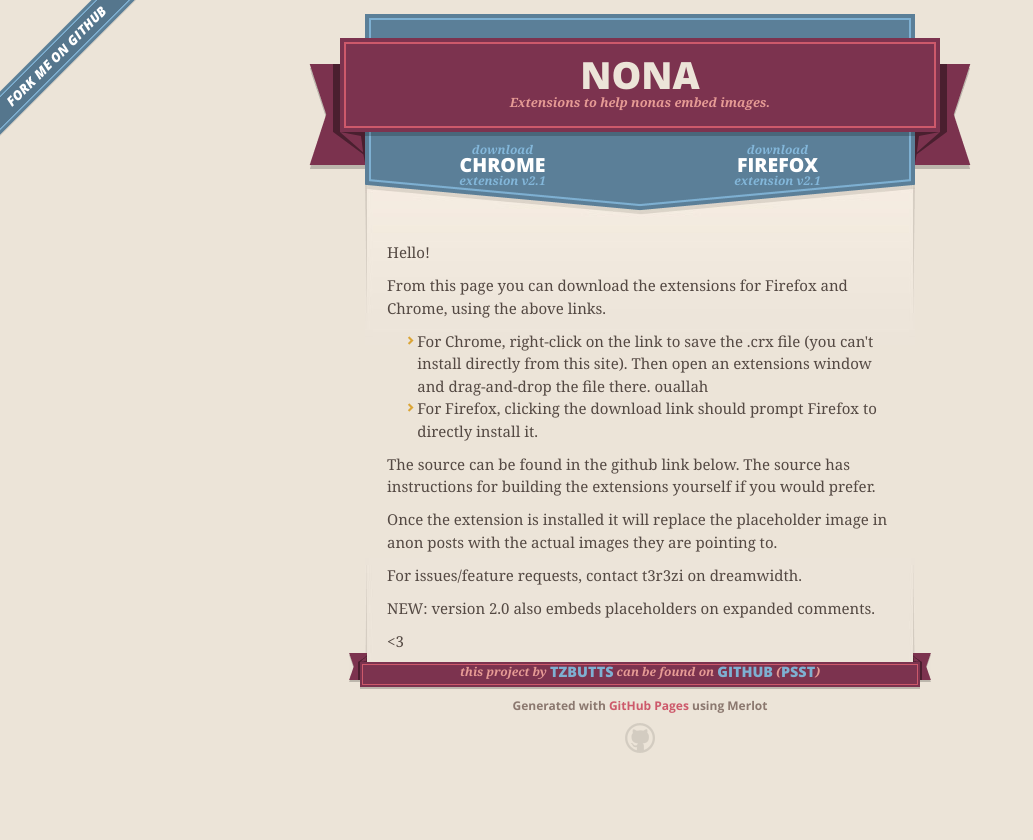
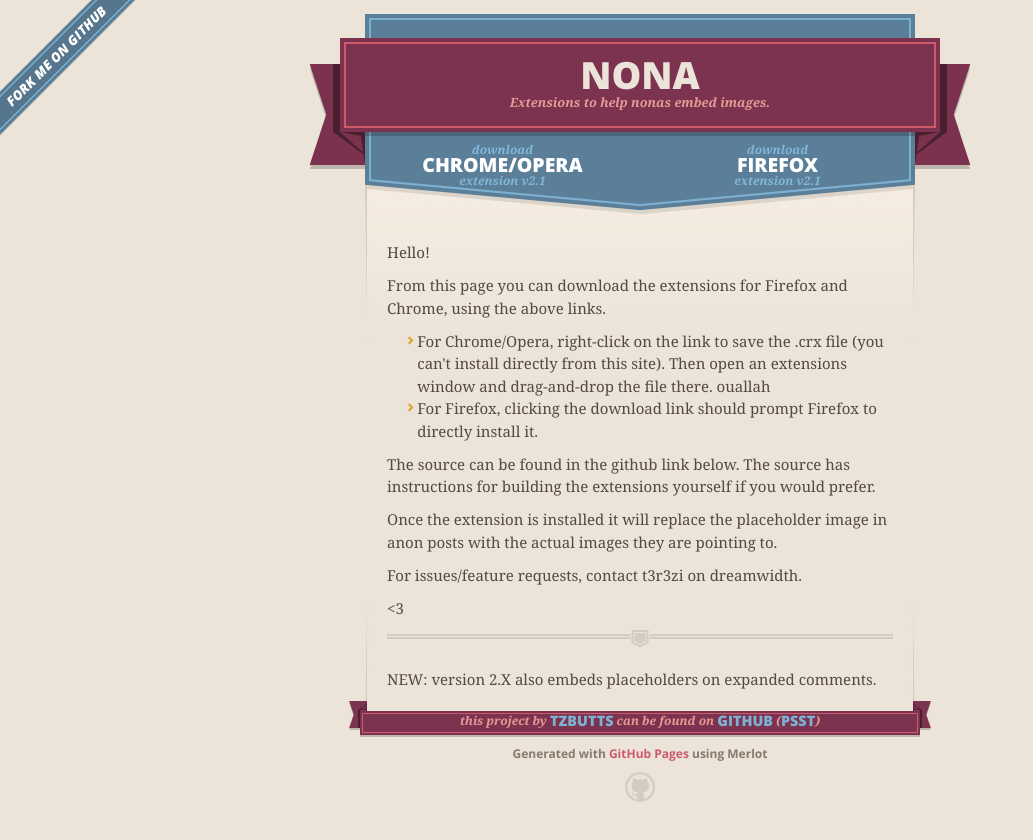
Before and after one commit to tzbutts/nona, a plain HTML site: page index.html in a window 1280 px wide. Shown: the whole page, without its empty margins (0-1033 px from the left). Before the commit the page ends 800 px from the top, so only its background shows below. Drawn offline with nearby package versions, Linux system fonts and the light colour scheme.

Commit message:
Updates to latest version.

```diff
--- a/index.html
+++ b/index.html
@@ -38,7 +38,7 @@
       <section id="downloads">
         <span class="inner">
           <!--a href="https://github.com/tzbutts/nona/zipball/master" class="zip"><em>download</em> .ZIP</a><a href="https://github.com/tzbutts/nona/tarball/master" class="tgz"><em>download</em> .TGZ</a-->
-          <a href="bin/PlaceholderExtension-2.1.crx" class="zip"><em>download</em> CHROME <em>extension v2.1</em></a><a href="bin/PlaceholderExtension-2.1.xpi" class="tgz"><em>download</em> FIREFOX <em>extension v2.1</em></a>
+          <a href="bin/PlaceholderExtension-2.1.crx" class="zip"><em>download</em> CHROME/OPERA <em>extension v2.1</em></a><a href="bin/PlaceholderExtension-2.1.xpi" class="tgz"><em>download</em> FIREFOX <em>extension v2.1</em></a>
         </span>
       </section>
 
@@ -51,7 +51,7 @@
 
 <p>From this page you can download the extensions for Firefox and Chrome, using the above links.</p>
 
-<ul><li>For Chrome, right-click on the link to save the .crx file (you can't install directly from this site).  Then open an extensions window and drag-and-drop the file there.  ouallah</li>
+<ul><li>For Chrome/Opera, right-click on the link to save the .crx file (you can't install directly from this site).  Then open an extensions window and drag-and-drop the file there.  ouallah</li>
 <li>For Firefox, clicking the download link should prompt Firefox to directly install it.</li></ul>
 
 <p>The source can be found in the github link below.  The source has instructions for building the extensions yourself if you would prefer.</p>
@@ -60,9 +60,11 @@
 
 <p>For issues/feature requests, contact t3r3zi on dreamwidth.</p>
 
-<p>NEW: version 2.0 also embeds placeholders on expanded comments.</p>
+<p>&lt;3</p>
 
-&lt;3
+<hr />
+
+<p>NEW: version 2.X also embeds placeholders on expanded comments.</p>
       </section>
 
       <footer>
```
Also changed, not shown: 3 other files.
